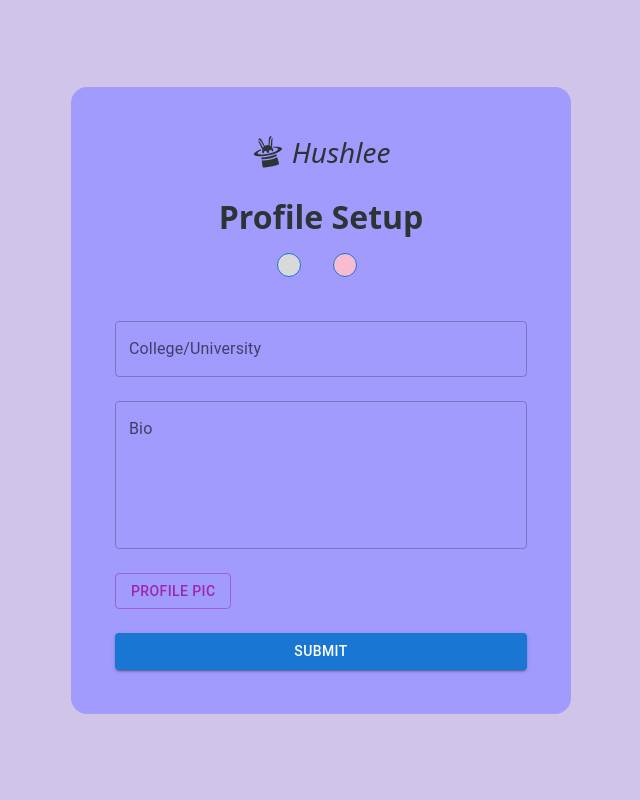
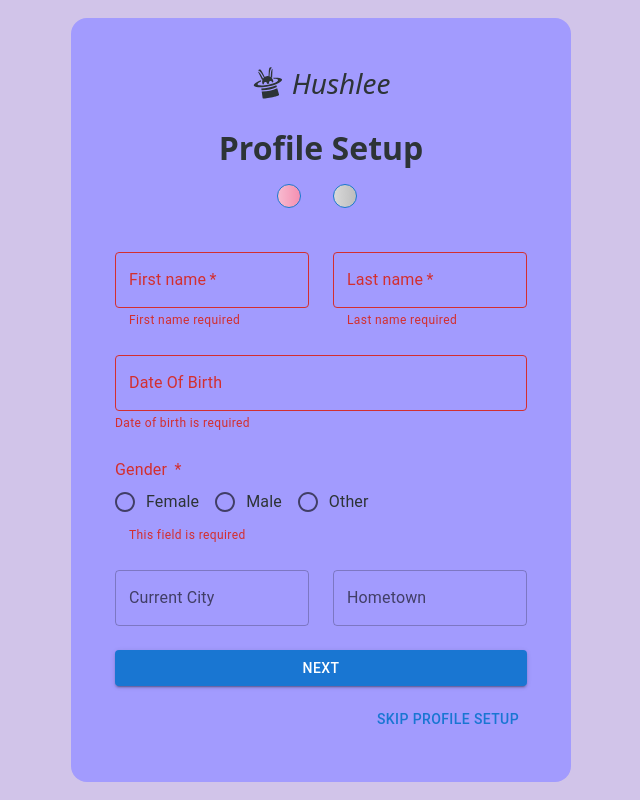
Before and after one commit to Dhritiman-Das/hushlee, a Next.js app in the folder frontend/: page /setup-profile in a window 1280 px wide. Both pictures are taken after a click on the button "NEXT". Shown: the whole page, without its empty margins (319-959 px from the left). Built offline with nearby package versions, Linux system fonts and the light colour scheme.

Commit message:
Made updates to the login page

```diff
--- a/frontend/app/(auth)/signup/page.tsx
+++ b/frontend/app/(auth)/signup/page.tsx
@@ -43,7 +43,7 @@
     console.log("hi2");
     console.log({ response });
     if (response?.status === 201) {
-      router.push("/setup-complete");
+      router.push("/setup-profile");
     }
   };
   return (
--- a/frontend/app/(profile)/setup-profile/page.tsx
+++ b/frontend/app/(profile)/setup-profile/page.tsx
@@ -1,52 +1,84 @@
-"use client"
+"use client";
 
-import React, { useState } from 'react';
-import {GiMagicHat} from 'react-icons/gi'
-import { Avatar } from '@mui/material';
-import { styled } from '@mui/material/styles';
-import Setup1 from '@/components/profile/Setup1';
-import Setup2 from '@/components/profile/Setup2';
-import { useAppSelector } from '@/redux/store';
-
-
+import React, { useState } from "react";
+import { GiMagicHat } from "react-icons/gi";
+import { Avatar, Button, Grid, Link } from "@mui/material";
+import { styled } from "@mui/material/styles";
+import Setup1 from "@/components/profile/Setup1";
+import Setup2 from "@/components/profile/Setup2";
+import { useAppSelector } from "@/redux/store";
+import GeneralModal from "@/components/general/GeneralModal";
 
 interface BubbleProps {
   $filled: boolean;
 }
 
 const Bubble = styled(Avatar)<BubbleProps>(({ theme, $filled }) => ({
-backgroundColor: $filled ? '#F8BBD0' : '#D9D9D9',
-color: $filled ? theme.palette.primary.contrastText : theme.palette.primary.main,
+  backgroundImage: $filled
+    ? "linear-gradient(to right, #F8BBD0, #F48FB1)"
+    : "linear-gradient(to right, #D9D9D9, #BDBDBD)",
+  color: $filled
+    ? theme.palette.primary.contrastText
+    : theme.palette.primary.main,
   width: theme.spacing(3),
   height: theme.spacing(3),
   marginRight: theme.spacing(1),
   border: `1px solid ${theme.palette.primary.main}`,
 }));
 
-
 const Page = () => {
   const setupData = useAppSelector((state) => state.profileSetup.value);
+  const [open, setOpen] = useState(false);
+
+  const handleClickOpen = () => {
+    setOpen(true);
+  };
+
+  const handleClose = () => {
+    setOpen(false);
+  };
+
+  const handleAgree = () => {
+    console.log("Agree clicked");
+    handleClose();
+  };
+
+  const handleDisagree = () => {
+    console.log("Disagree clicked");
+    handleClose();
+  };
 
   return (
-        <div className='bg-background h-screen flex items-center justify-center'>
-            <div className='bg-main h-fit w-[500px] p-11 rounded-2xl text-textColor'>
-                <div className='flex items-center justify-center'>
-                    <GiMagicHat className='text-[32px] mr-2 transform -rotate-12' />
-                    <div className='italic text-[28px] font-medium'>
-                        Hushlee
+    <div className="bg-background min-h-screen flex items-center justify-center">
+      <div className="bg-main h-fit w-[500px] p-11 rounded-2xl text-textColor">
+        <div className="flex items-center justify-center">
+          <GiMagicHat className="text-[32px] mr-2 transform -rotate-12" />
+          <div className="italic text-[28px] font-medium">Hushlee</div>
         </div>
-                </div>
-                <div className='text-[32px] font-bold text-center mt-5 mb-3'>
+        <div className="text-[32px] font-bold text-center mt-5 mb-3">
           Profile Setup
         </div>
-                <div className='flex items-center justify-center mb-11'>
-                    <Bubble $filled={setupData.page === 1 as any}> </Bubble>
-                    <span className='ml-6' />
-                    <Bubble $filled={setupData.page === 2 as any}> </Bubble>
+        <div className="flex items-center justify-center mb-11">
+          <Bubble $filled={setupData.page === (1 as any)}> </Bubble>
+          <span className="ml-6" />
+          <Bubble $filled={setupData.page === (2 as any)}> </Bubble>
         </div>
-                <form>
-                    {setupData.page === 1 ? <Setup1 /> : <Setup2 />}
-                </form>
+        <form>{setupData.page === 1 ? <Setup1 /> : <Setup2 />}</form>
+        <Grid item xs={12} sx={{ textAlign: "right", marginTop: "15px" }}>
+          <Button variant="text" onClick={handleClickOpen}>
+            Skip profile setup
+          </Button>
+          <GeneralModal
+            open={open}
+            handleClose={handleClose}
+            title={"Skip profile setup?"}
+            description={
+              "Profile setup helps us suggest you better people to talk to. Also some conversation might require profile setup"
+            }
+            agreeAction={handleAgree}
+            disagreeAction={handleDisagree}
+          />
+        </Grid>
       </div>
     </div>
   );
--- a/frontend/app/chat/[...chatId]/page.tsx
+++ b/frontend/app/chat/[...chatId]/page.tsx
@@ -1,34 +1,30 @@
-"use client"
+"use client";
 
-import ChatWindow from '@/components/home/ChatWindow';
-import Chats from '@/components/home/Chats';
-import Header from '@/components/home/Header';
-import React, {useEffect} from 'react';
+import ChatWindow from "@/components/home/ChatWindow";
+import Chats from "@/components/home/Chats";
+import Header from "@/components/home/Header";
+import React, { useEffect } from "react";
 
-
-const page = () => {
-    const [openChatId, setOpenChatId] = React.useState('');
+const Page = () => {
+  const [openChatId, setOpenChatId] = React.useState("");
 
   useEffect(() => {
     const pathname = window.location.pathname;
-        const chatId = pathname.split('/chat/')[1];
-        setOpenChatId(chatId || '');
+    const chatId = pathname.split("/chat/")[1];
+    setOpenChatId(chatId || "");
   }, []);
 
   console.log(openChatId);
 
-
-
   return (
-        <div className='flex flex-col h-screen overflow-hidden text-textColor'>
+    <div className="flex flex-col h-screen overflow-hidden text-textColor">
       <Header />
-            <div className='bg-background h-full flex flex-grow'>
+      <div className="bg-background h-full flex flex-grow">
         <Chats />
-                <ChatWindow chatId={openChatId  }/>
+        <ChatWindow chatId={openChatId} />
       </div>
-
     </div>
   );
 };
 
-export default page;
+export default Page;
--- a/frontend/app/home/page.tsx
+++ b/frontend/app/home/page.tsx
@@ -1,13 +1,13 @@
-"use client"
+"use client";
 
-import Body from '@/components/home/Body';
-import Chats from '@/components/home/Chats';
-import Header from '@/components/home/Header';
-import { useAppSelector } from '@/redux/store';
-import React, {useEffect} from 'react';
-import Link from 'next/link';
+import Body from "@/components/home/Body";
+import Chats from "@/components/home/Chats";
+import Header from "@/components/home/Header";
+import { useAppSelector } from "@/redux/store";
+import React, { useEffect } from "react";
+import Link from "next/link";
 
-const page = () => {
+const Page = () => {
   const chatOpen = useAppSelector((state) => state.home.chatOpen);
   const openChatId = Object.keys(chatOpen).find((id) => chatOpen[id]);
   const navigateToChat = () => {
@@ -22,20 +22,17 @@
   }, [openChatId]);
 
   return (
-        <div className='flex flex-col h-screen overflow-hidden text-textColor'>
+    <div className="flex flex-col h-screen overflow-hidden text-textColor">
       <Header />
-            <div className='bg-background h-full flex flex-grow'>
+      <div className="bg-background h-full flex flex-grow">
         <Chats />
         <Body />
       </div>
       {openChatId && (
-        <button onClick={navigateToChat}>
-          Go to Chat with Open Chat Id
-        </button>
+        <button onClick={navigateToChat}>Go to Chat with Open Chat Id</button>
       )}
     </div>
-
   );
 };
 
-export default page;
+export default Page;
--- /dev/null
+++ b/frontend/components/general/GeneralModal.tsx
@@ -0,0 +1,51 @@
+import React from "react";
+import {
+  Button,
+  Dialog,
+  DialogTitle,
+  DialogContent,
+  DialogContentText,
+  DialogActions,
+} from "@mui/material";
+
+interface GeneralModalProps {
+  open: boolean;
+  handleClose: () => void;
+  title: string;
+  description: string;
+  disagreeAction: () => void;
+  agreeAction: () => void;
+}
+
+const GeneralModal: React.FC<GeneralModalProps> = ({
+  open,
+  handleClose,
+  title,
+  description,
+  disagreeAction,
+  agreeAction,
+}) => {
+  return (
+    <Dialog
+      open={open}
+      onClose={handleClose}
+      aria-labelledby="alert-dialog-title"
+      aria-describedby="alert-dialog-description"
+    >
+      <DialogTitle id="alert-dialog-title">{title}</DialogTitle>
+      <DialogContent>
+        <DialogContentText id="alert-dialog-description">
+          {description}
+        </DialogContentText>
+      </DialogContent>
+      <DialogActions>
+        <Button onClick={disagreeAction}>Disagree</Button>
+        <Button onClick={agreeAction} autoFocus>
+          Agree
+        </Button>
+      </DialogActions>
+    </Dialog>
+  );
+};
+
+export default GeneralModal;
--- a/frontend/components/profile/Setup1.tsx
+++ b/frontend/components/profile/Setup1.tsx
@@ -1,90 +1,170 @@
-import React from 'react';
-import { Grid, TextField, Button, Avatar, RadioGroup,  FormControl,FormLabel, FormControlLabel, Radio, InputLabel, MenuItem, Select } from '@mui/material';
-import { LocalizationProvider, DatePicker, } from '@mui/x-date-pickers';
-import { AdapterDayjs } from '@mui/x-date-pickers/AdapterDayjs'
-import { AppDispatch, useAppSelector } from '@/redux/store';
-import { useDispatch } from 'react-redux';
-import { profileSetupActions } from '@/redux/features/profileSetup-slice';
+import React from "react";
+import {
+  Grid,
+  TextField,
+  Button,
+  Avatar,
+  RadioGroup,
+  FormControl,
+  FormLabel,
+  FormControlLabel,
+  Radio,
+  InputLabel,
+  MenuItem,
+  Select,
+  Link,
+  FormHelperText,
+} from "@mui/material";
+import { LocalizationProvider, DatePicker } from "@mui/x-date-pickers";
+import { AdapterDayjs } from "@mui/x-date-pickers/AdapterDayjs";
+import { AppDispatch, RootState, useAppSelector } from "@/redux/store";
+import { useDispatch, useSelector } from "react-redux";
+import { profileSetupActions } from "@/redux/features/profileSetup-slice";
 
+interface SetupState {
+  [key: string]: any;
+}
 
 const Setup1 = () => {
-    const setupData = useAppSelector((state) => state.profileSetup.value);
-    const dispatch = useDispatch<AppDispatch>();
+  const setupData: SetupState = useSelector(
+    (state: RootState) => state.profileSetup.value
+  );
+  const dispatch = useDispatch();
+  const [errors, setErrors] = React.useState({
+    firstName: false,
+    lastName: false,
+    dob: false,
+    gender: false,
+  });
 
   console.log(setupData);
+  const validateInput = () => {
+    const newErrors = {
+      firstName: !setupData.firstName,
+      lastName: !setupData.lastName,
+      dob: !setupData.dob,
+      gender: !setupData.gender,
+    };
+
+    setErrors(newErrors);
+
+    return !Object.values(newErrors).includes(true);
+  };
 
   const handleDateChange = (date: string | null) => {
-        dispatch(profileSetupActions.dobAdded(date ? date.toString(): null));
-    }
+    dispatch(profileSetupActions.dobAdded(date ? date.toString() : null));
+  };
+
   const handleNext = () => {
+    if (validateInput()) {
       dispatch(profileSetupActions.pageChanged(2));
     }
+  };
 
   return (
     <div>
       <Grid container direction="column" spacing={3}>
-                <Grid item xs={12}>
+        <Grid item container xs={12} spacing={3}>
+          <Grid item xs={6}>
             <TextField
-                        id="name"
-                        key="name"
-                        label="Name"
+              autoComplete="off"
+              id="firstName"
+              key="firstName"
+              label="First name"
               required
+              error={errors.firstName}
+              helperText={errors.firstName && "First name required"}
               fullWidth
-                        onChange={(e) => {dispatch(profileSetupActions.nameAdded(e.target.value))}}
+              onChange={(e) => {
+                dispatch(profileSetupActions.firstNameAdded(e.target.value));
+              }}
             />
+          </Grid>
+          <Grid item xs={6}>
+            <TextField
+              id="lastName"
+              key="lastName"
+              label="Last name"
+              required
+              error={errors.lastName}
+              helperText={errors.firstName && "Last name required"}
+              fullWidth
+              onChange={(e) => {
+                dispatch(profileSetupActions.lastNameAdded(e.target.value));
+              }}
+            />
+          </Grid>
         </Grid>
         <Grid item xs={12}>
           <LocalizationProvider dateAdapter={AdapterDayjs}>
             <DatePicker
               label="Date Of Birth"
               value={setupData.dob}
-                            slotProps={
-                                {
+              slotProps={{
                 textField: {
-                                        required: true,
                   fullWidth: true,
-
-                                    }
-                                }
-                            }
+                  error: errors.dob,
+                },
+              }}
               onChange={handleDateChange}
-
             />
+            {errors.dob && (
+              <FormHelperText error>Date of birth is required</FormHelperText>
+            )}
           </LocalizationProvider>
         </Grid>
         <Grid item xs={12}>
-                    <FormControl>
-                        <FormLabel>Gender *</FormLabel>
+          <FormControl required error={errors.gender}>
+            <FormLabel>Gender </FormLabel>
             <RadioGroup
-                            defaultValue="female"
               name="radio-buttons-group"
               row
-                            onChange={(e) => {dispatch(profileSetupActions.genderAdded(e.target.value))}}
+              onChange={(e) => {
+                dispatch(profileSetupActions.genderAdded(e.target.value));
+              }}
             >
-                            <FormControlLabel value="female" control={<Radio />} label="Female" />
+              <FormControlLabel
+                value="female"
+                control={<Radio />}
+                label="Female"
+              />
               <FormControlLabel value="male" control={<Radio />} label="Male" />
-                            <FormControlLabel value="other" control={<Radio />} label="Other" />
+              <FormControlLabel
+                value="other"
+                control={<Radio />}
+                label="Other"
+              />
             </RadioGroup>
+            {errors.gender && (
+              <FormHelperText error={true}>
+                This field is required
+              </FormHelperText>
+            )}
           </FormControl>
         </Grid>
-                <Grid item xs={12}>
+        <Grid item container xs={12} spacing={3}>
+          <Grid item xs={6}>
             <TextField
               id="city"
               key="city"
               label="Current City"
-                        required
               fullWidth
-                        onChange={(e) => {dispatch(profileSetupActions.cityAdded(e.target.value))}}
+              onChange={(e) => {
+                dispatch(profileSetupActions.cityAdded(e.target.value));
+              }}
             />
           </Grid>
-                <Grid item xs={12}>
+          <Grid item xs={6}>
             <TextField
               id="hometown"
               key="hometown"
               label="Hometown"
               fullWidth
-                        onChange={(e) => {dispatch(profileSetupActions.hometownAdded(e.target.value))}}
+              onChange={(e) => {
+                dispatch(profileSetupActions.hometownAdded(e.target.value));
+              }}
             />
+          </Grid>
         </Grid>
         <Grid item xs={12}>
           <Button
--- a/frontend/redux/features/profileSetup-slice.ts
+++ b/frontend/redux/features/profileSetup-slice.ts
@@ -1,28 +1,29 @@
 import { createSlice, PayloadAction } from "@reduxjs/toolkit";
-
 
 type InitialState = {
   value: SetupState;
-}
+};
 
 type SetupState = {
-    name: string;
+  firstName: string;
+  lastName: string;
   dob: string | null;
   gender: string;
   city: string;
   hometown: string;
   dp: string;
   page: number;
-}
+};
 
 const initialState = {
   value: {
-        name: "",
+    firstName: "",
+    lastName: "",
     dob: null,
-        gender: "female",
+    gender: "",
     city: "",
     hometown: "",
-        dp:"",
+    dp: "",
     page: 1,
   } as SetupState,
 } as InitialState;
@@ -31,8 +32,11 @@
   name: "profileSetup",
   initialState,
   reducers: {
-        nameAdded: (state, action: PayloadAction<string>) => {
-            state.value.name = action.payload;
+    firstNameAdded: (state, action: PayloadAction<string>) => {
+      state.value.firstName = action.payload;
+    },
+    lastNameAdded: (state, action: PayloadAction<string>) => {
+      state.value.lastName = action.payload;
     },
     dobAdded: (state, action: PayloadAction<string | null>) => {
       state.value.dob = action.payload;
@@ -51,8 +55,8 @@
     },
     pageChanged: (state, action: PayloadAction<number>) => {
       state.value.page = action.payload;
-        }
-    }
+    },
+  },
 });
 
 // export const {} = profileSetup.actions;
```
Lines whose indentation alone changed are shown as unchanged.
